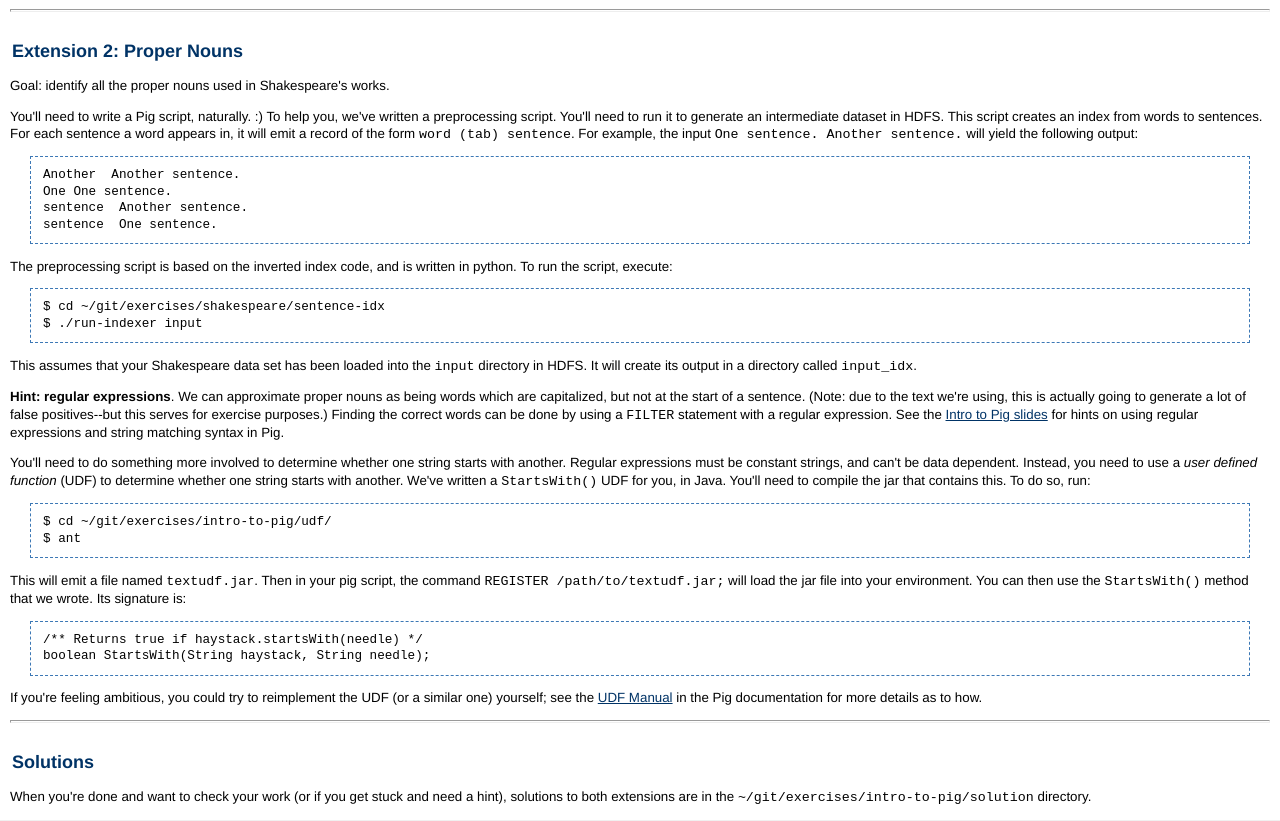
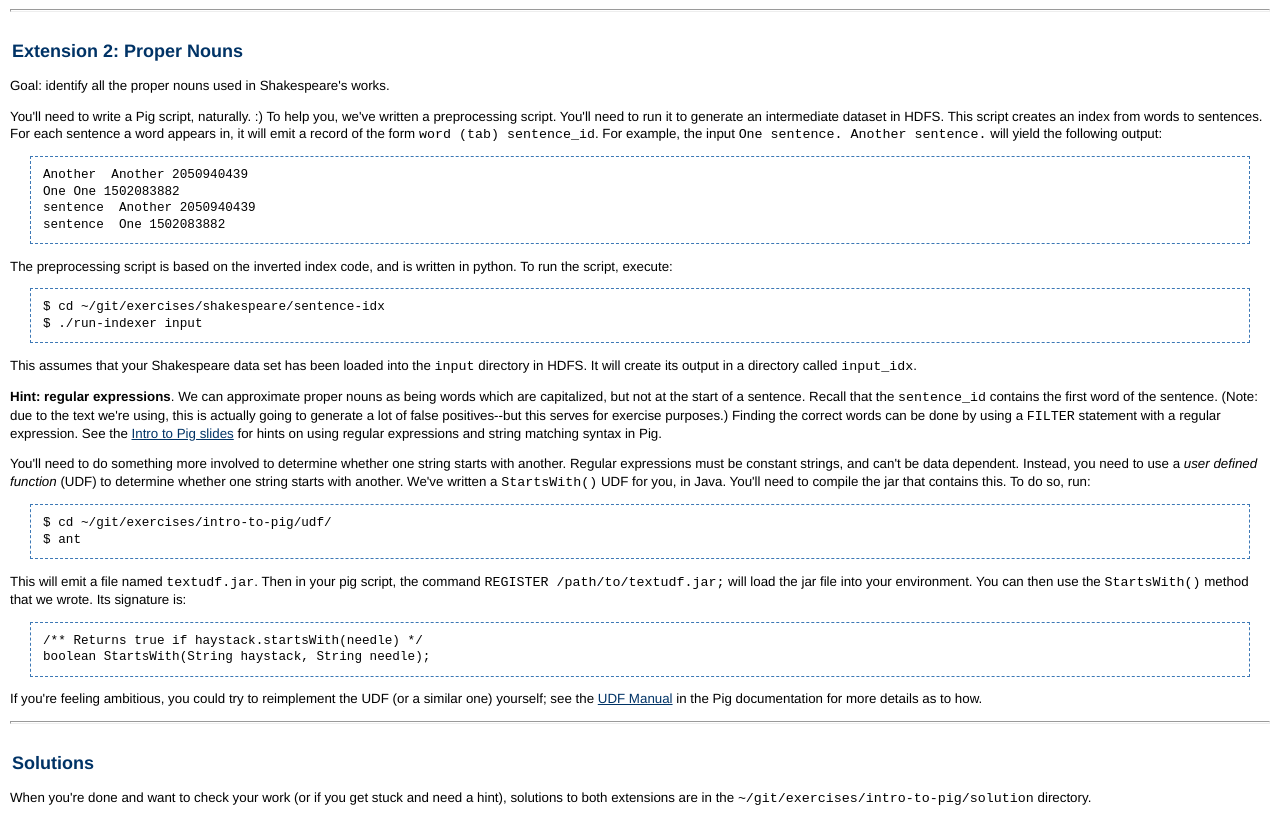
Before and after one commit to philz/cloudera-training, a plain HTML site: page docs/exercises/IntroToPig.html in a window 1280 px wide. Shown: the part 2040-2861 px from the top of the page. Drawn offline with Linux system fonts and the light colour scheme.

Commit message:
Updated docs related to sentence indexer exercise

```diff
--- a/docs/exercises/IntroToPig.html
+++ b/docs/exercises/IntroToPig.html
@@ -200,16 +200,16 @@ that does not appear in the Bible dataset.</li>
 <p>You'll need to write a Pig script, naturally. :) To help you, we've written a preprocessing
 script. You'll need to run it to generate an intermediate dataset in HDFS. This script
 creates an index from words to sentences. For each sentence a word appears in, it will
-emit a record of the form <tt>word (tab) sentence</tt>. For example, the input
+emit a record of the form <tt>word (tab) sentence_id</tt>. For example, the input
 <tt>One sentence. Another sentence.</tt> will yield the following output:
 </p>
 
 <div class="code panel" style="border-width: 1px;"><div class="codeContent panelContent">
 <pre class="code-java">
-Another  Another sentence.
-One One sentence.
-sentence  Another sentence.
-sentence  One sentence.
+Another  Another 2050940439
+One One 1502083882
+sentence  Another 2050940439
+sentence  One 1502083882
 </pre>
 </div></div>
 
@@ -229,7 +229,8 @@ directory in HDFS. It will create its output in a directory called <tt>input_idx
 </p>
 
 <p><b>Hint: regular expressions</b>. We can approximate proper nouns as being words
-which are capitalized, but not at the start of a sentence. (Note: due to the text we're
+which are capitalized, but not at the start of a sentence. Recall that the <tt>sentence_id</tt>
+contains the first word of the sentence. (Note: due to the text we're
 using, this is actually going to generate a lot of false positives--but this serves
 for exercise purposes.) Finding the correct words
 can be done by using a <tt>FILTER</tt> statement with a regular expression.
```
Also changed, not shown: docs/exercises/IntroToHive.html (+6 -5 lines).
